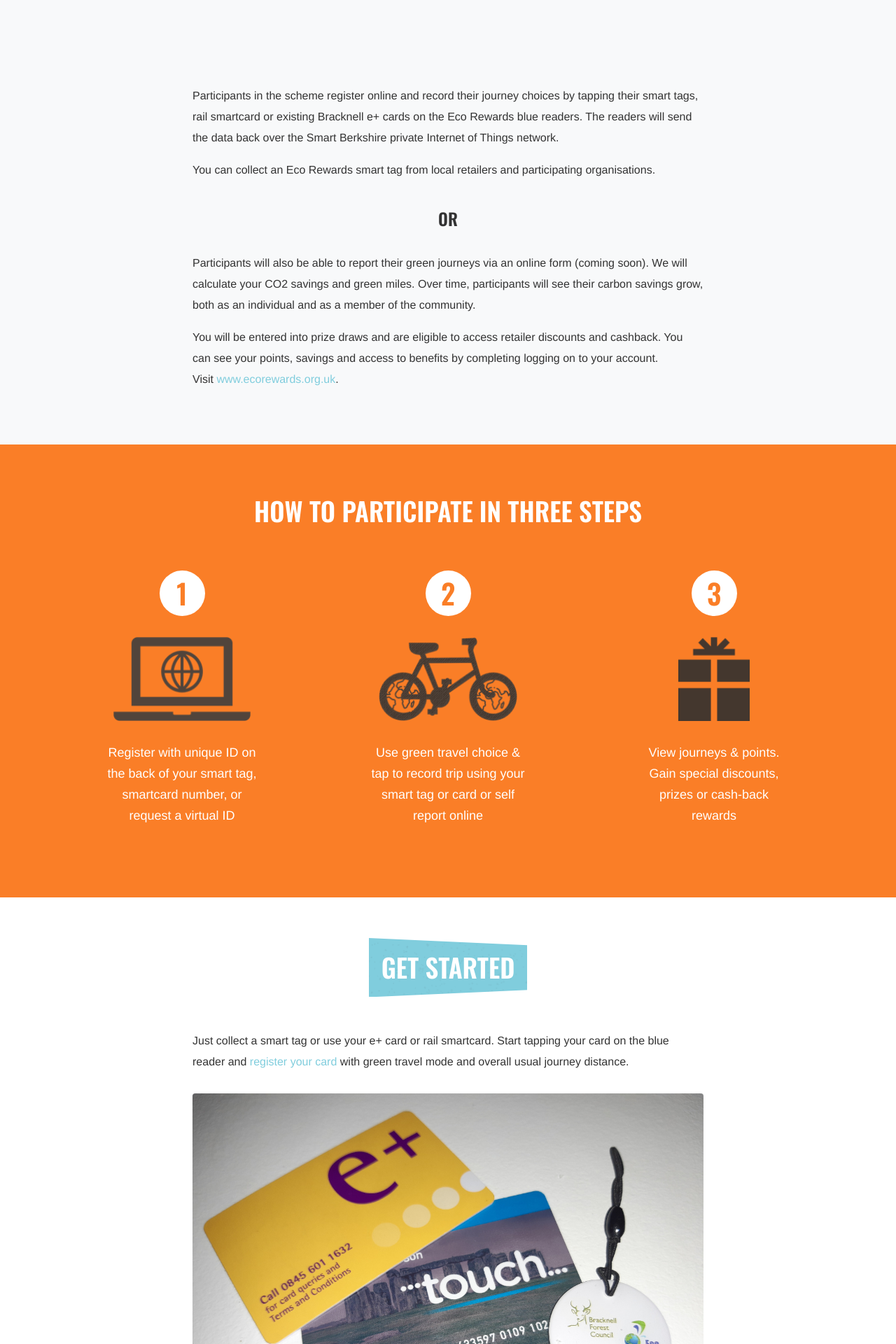
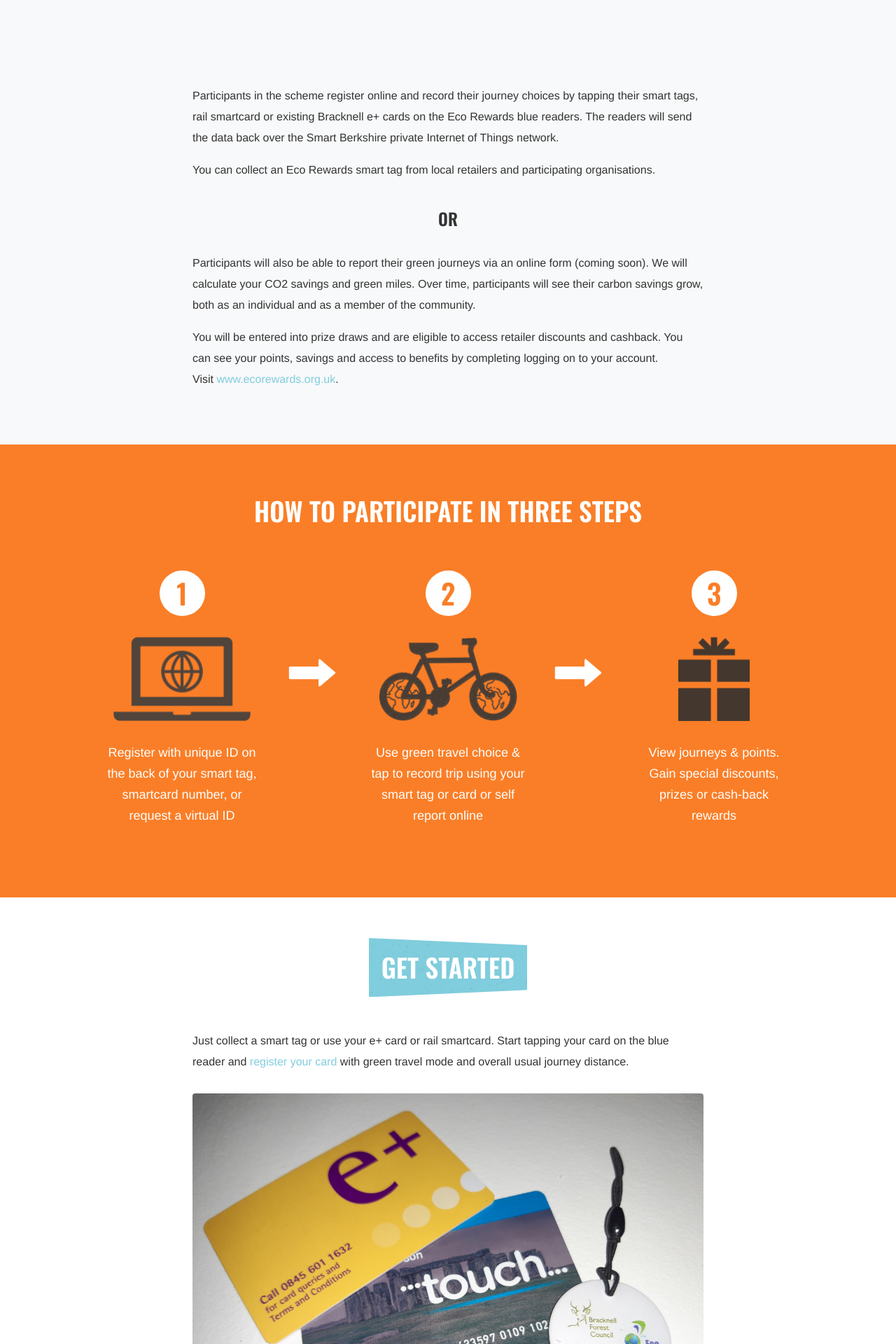
Before and after one commit to EcoRewards/ecorewards.co.uk, a Jekyll site: the page built from bracknell.html, in a window 1280 px wide. Shown: the part 2980-4900 px from the top of the page at 70% size. Built offline with Jekyll 4.4.1, drawn with Linux system fonts in a browser that asks for light colours; some web fonts are replaced; grey boxes are pictures that could not be loaded.

Commit message:
Add arrows to participate section

```diff
--- a/_includes/participate.html
+++ b/_includes/participate.html
@@ -7,13 +7,13 @@
       <div class="col-md-4 mb-4">
         <p class="participate__step">1</p>
         <img class="img-responsive participate__img" alt="A laptop with a world map on it" src="{{ site.baseurl }}/assets/image/register.png" />
-        <p class="text-center participate__text">Register with unique ID on the back of your smart tag, smartcard number, or request a virtual ID</p>
+        <p class="text-center participate__text participate__arrow">Register with unique ID on the back of your smart tag, smartcard number, or request a virtual ID</p>
       </div>
 
       <div class="col-md-4 mb-4">
         <p class="participate__step">2</p>
         <img class="img-responsive participate__img" alt="A bicycle" src="{{ site.baseurl }}/assets/image/green-travel.png" />
-        <p class="text-center participate__text">Use green travel choice &amp; tap to record trip using your smart tag or card or self report online</p>
+        <p class="text-center participate__text participate__arrow">Use green travel choice &amp; tap to record trip using your smart tag or card or self report online</p>
       </div>
 
       <div class="col-md-4 mb-4">
--- a/_sass/participate.scss
+++ b/_sass/participate.scss
@@ -40,6 +40,7 @@
         height: 40px;
         line-height: 40px;
         margin: 0 auto 20px auto;
+        position: relative;
         text-align: center;
         width: 40px;
 
@@ -51,4 +52,27 @@
             width: 65px;
         }
     }
+
+    &__arrow {
+        &:before {
+            @media ($screen-tablet) {
+                content: "";
+                background: transparent url($arrow) no-repeat center center;
+                background-size: 51px 30px;
+                display: block;
+                height: 30px;
+                position: absolute;
+                right: -25px;
+                top: 32%;
+                width: 51px;
+            }
+
+            @media ($screen-laptop) {
+                background-size: 68px 40px;
+                height: 40px;
+                right: -30px;
+                width: 68px;
+            }
+        }
+    }
 }
--- a/_sass/variables.scss
+++ b/_sass/variables.scss
@@ -25,6 +25,7 @@ $bg-color-4:        #FA7E27;
 // images
 $logo:              "../img/logo.svg";
 $texture:           "../image/texture.png";
+$arrow:           "../image/arrow.svg";
 
 // viewports
 $min-default: 320px;
```
Also changed, not shown: assets/image/arrow.svg (added).
